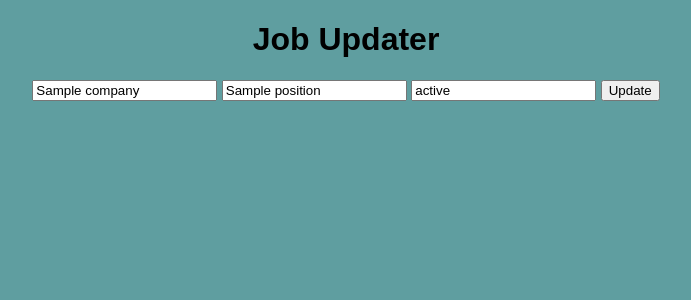
After one commit to brkykhrmn/Job-Tracker, a Flask app: template templates/update.html in a window 1280 px wide. The commit adds this page. Shown: the top 300 px of the page, without its empty margins (294-985 px from the left). Run offline with Flask 3, Linux system fonts and the light colour scheme; the template is opened without the code that fills it: most values are stand-ins (such as "Sample title", 1, 10 or a date in 2020).

Commit message:
update and delete functions added

```diff
--- a/app.py
+++ b/app.py
@@ -37,6 +37,40 @@ def index():
         application = Job.query.order_by(Job.date_created).all()
         return render_template("index.html", application=application)
 
+
+@app.route("/delete/<int:id>")
+def delete(id):
+    application_to_delete = Job.query.get_or_404(id)
+
+    try:
+        db.session.delete(application_to_delete)
+        db.session.commit()
+        return redirect('/')
+
+    except:
+        return 'Error'
+
+
+@app.route("/update/<int:id>", methods=['GET', 'POST'])
+def update(id):
+    application_to_update = Job.query.get_or_404(id)
+
+    if request.method == 'POST':
+        application_to_update.company = request.form['Company']
+        application_to_update.position = request.form['Position']
+        application_to_update.status = request.form['Status']
+
+        try:
+            db.session.commit()
+            return redirect('/')
+
+        except:
+            return 'Error'
+
+    else:
+        return render_template("update.html", application_to_update=application_to_update)
+
+
 if __name__ == "__main__":
     with app.app_context():
         db.create_all()
--- a/static/css/main.css
+++ b/static/css/main.css
@@ -1,20 +1,23 @@
 body{
-
     font-family: sans-serif;
-
     background-color: cadetblue;
 }
 
 h1{
-    margin: 0px 40%;
-    width: 600px;
+    text-align: center;
+}
+
+#table,td,th{
+    margin: 0px auto;
+    border: 1px solid black;
+    border-collapse: collapse;
 }
 
 #table{
-    margin: 0px auto;
-    border: 1px solid black;
+    width: 80%;
 }
 
 form{
-    margin: 0px auto;
+    margin-top: 20px;
+    text-align: center;
 }
--- /dev/null
+++ b/templates/update.html
@@ -0,0 +1,19 @@
+<!DOCTYPE html>
+<html lang="en">
+<head>
+    <meta charset="UTF-8">
+    <meta name="viewport" content="width=, initial-scale=1.0">
+    <title>Job Updater</title>
+    <link rel="stylesheet" href="{{url_for('static', filename='css/main.css')}}">
+</head>
+<body>
+    <h1>Job Updater</h1>
+
+    <form action="/update/{{application_to_update.id}}" method="POST">
+        <input type="text" name="Company" id="company" value="{{application_to_update.company}}">
+        <input type="text" name="Position" id="position" value="{{application_to_update.position}}">
+        <input type="text" name="Status" id="status" value="{{application_to_update.status}}">
+        <input type="submit" value="Update" name="update" id="update">
+    </form>
+</body>
+</html>
```
Also changed, not shown: templates/index.html (+8 -5 lines).
